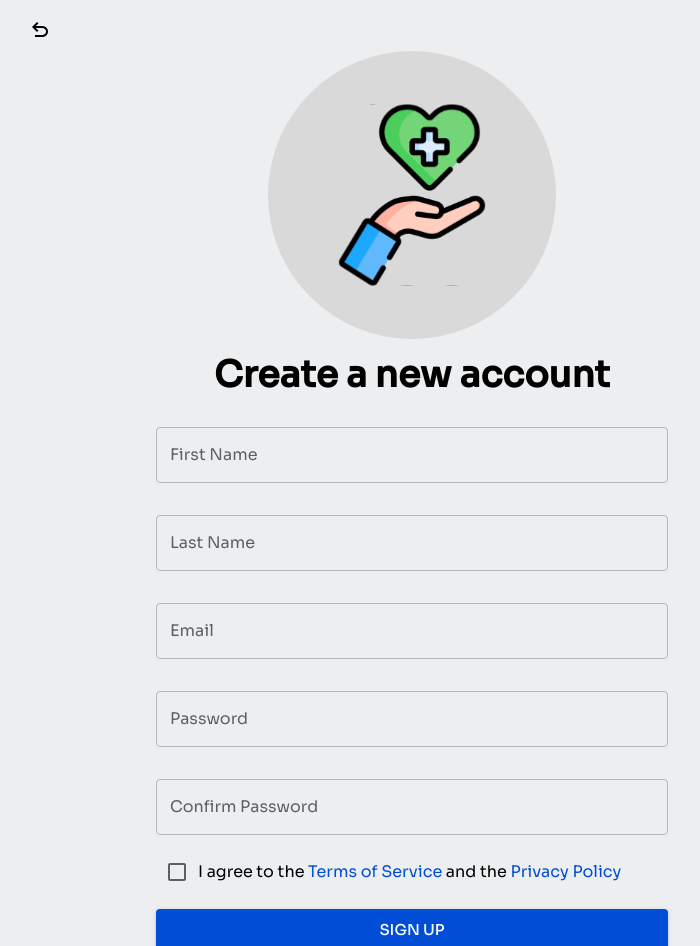
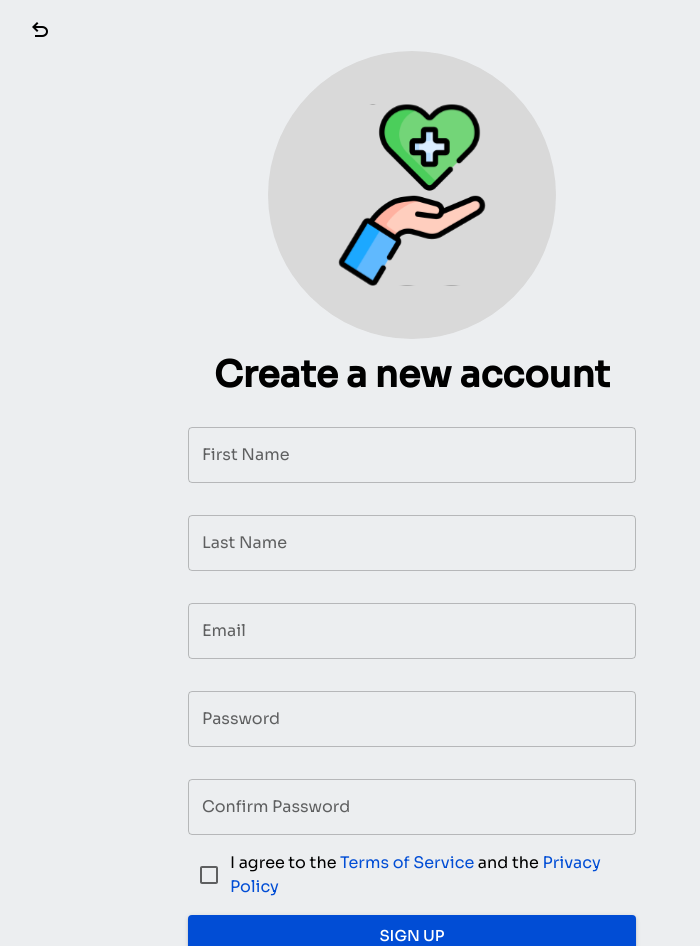
Before and after one commit to kiisidev/BOOK-A-DOC, a React (Vite) app: page /register in a window 1280 px wide. Shown: the top 946 px of the page, without its empty margins (228-928 px from the left). Built offline with nearby package versions, Linux system fonts and the light colour scheme.

Commit message:
reduced the max-width of the textfields

```diff
--- a/src/pages/Login.jsx
+++ b/src/pages/Login.jsx
@@ -58,8 +58,7 @@
             className="material-symbols-outlined cursor-pointer"
             onClick={() => navigate(-1)}
           >
-            {" "}
-            undo{" "}
+            undo
           </span>
         </div>
 
@@ -71,7 +70,7 @@
           Welcome back 👋
         </h1>
 
-        <div className="mx-auto max-w-lg">
+        <div className="mx-auto max-w-md">
           <div className="mt-8">
             <TextField
               id="outlined-basic-email"
@@ -80,7 +79,7 @@
               type="email"
               label="Email"
               variant="outlined"
-              className="w-full"
+              className="w-full "
               helperText={errors?.email}
               error={errors?.email ? true : false}
             />
@@ -115,7 +114,7 @@
             )}
           </div>
           <p className="text-center mt-2 mb-8">
-            Don't have an account?{" "}
+            Don't have an account?
             <Link to="/register" className="text-hint">
               Sign up
             </Link>
--- a/src/pages/Register.jsx
+++ b/src/pages/Register.jsx
@@ -93,7 +93,7 @@
             Create a new account{" "}
           </h1>
 
-          <div className="mx-auto max-w-lg">
+          <div className="mx-auto max-w-md">
             <div className="mt-8">
               <TextField
                 id="first-name"
```
